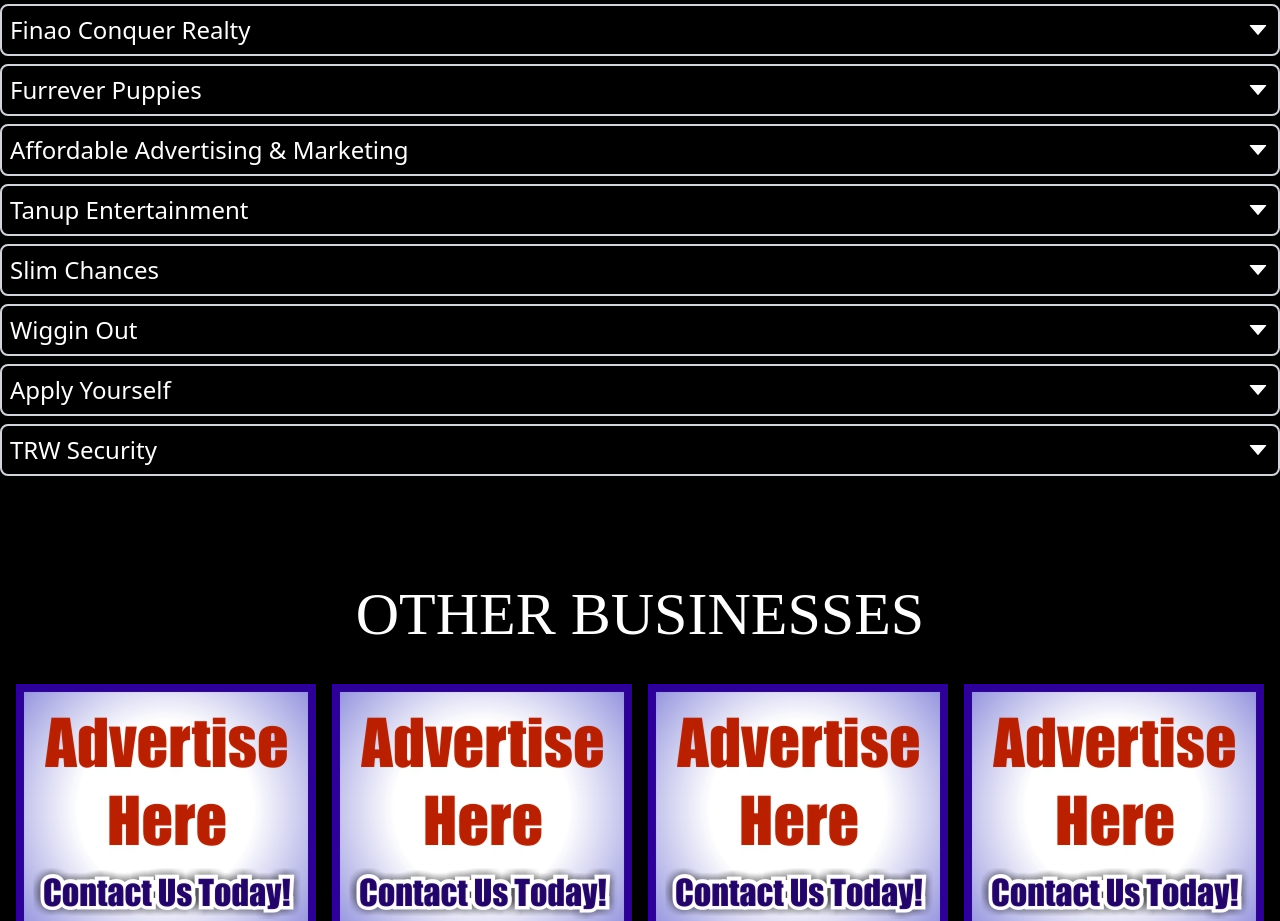
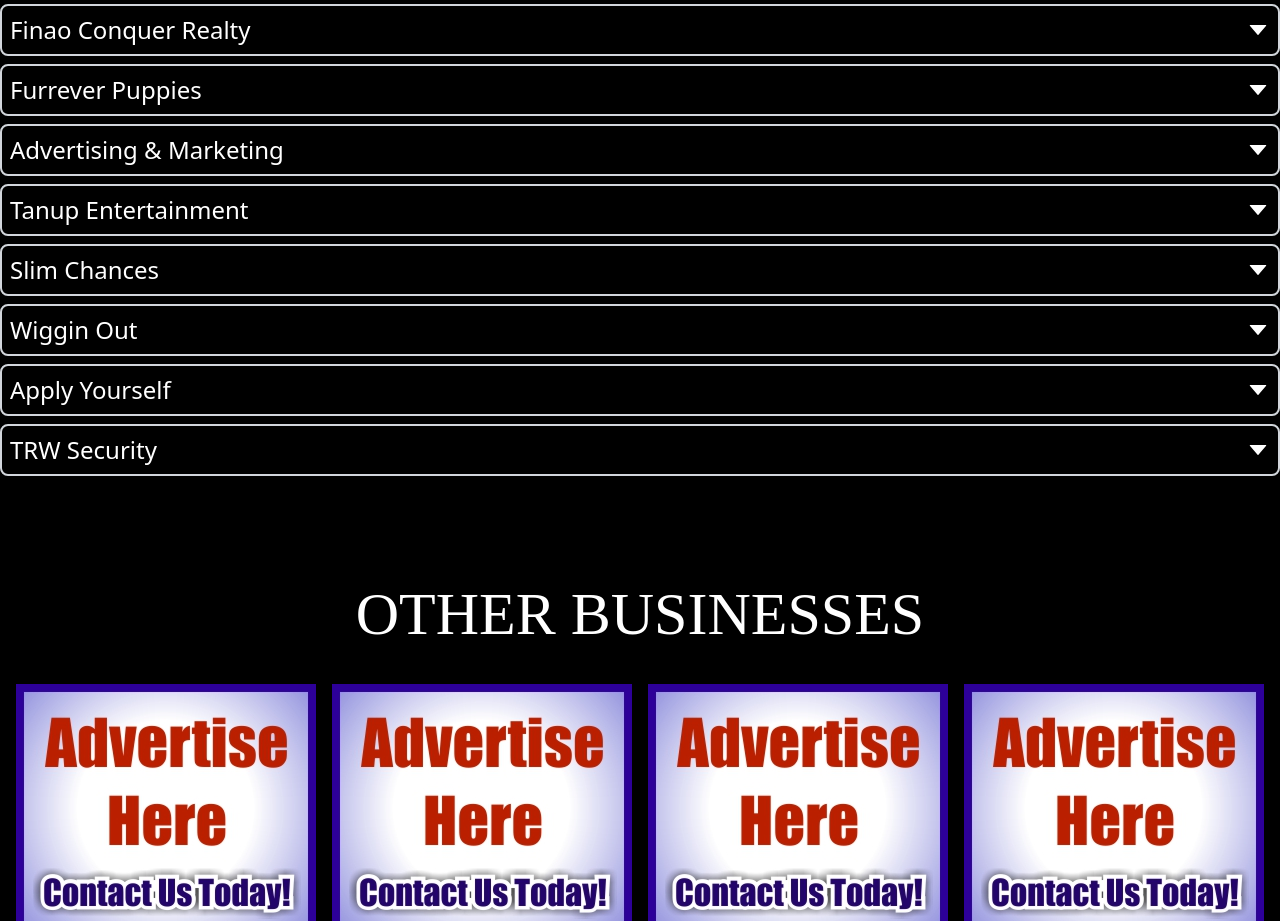
Before and after one commit to fibini/serial-entreprenuer-website, a React (Vite) app: page / in a window 1280 px wide. Shown: the part 1160-2081 px from the top of the page. Built offline with nearby package versions, Linux system fonts and the light colour scheme; a web font is replaced by a local one.

Commit message:
shorten marketing text

```diff
--- a/src/Businesses.jsx
+++ b/src/Businesses.jsx
@@ -64,7 +64,7 @@ export default function Businesses()
                   </div>
                 )}
                 <button onClick={() => setMarketingIsOpen((prev) => !prev)} className=" text-2xl p-2 w-full flex items-center justify-between border-2 border-gray-300 rounded-lg my-1">
-                Affordable Advertising & Marketing
+                Advertising & Marketing
                 {!marketingIsOpen ? (
                   <AiOutlineCaretDown className="h-8" />
                 ): (
```
